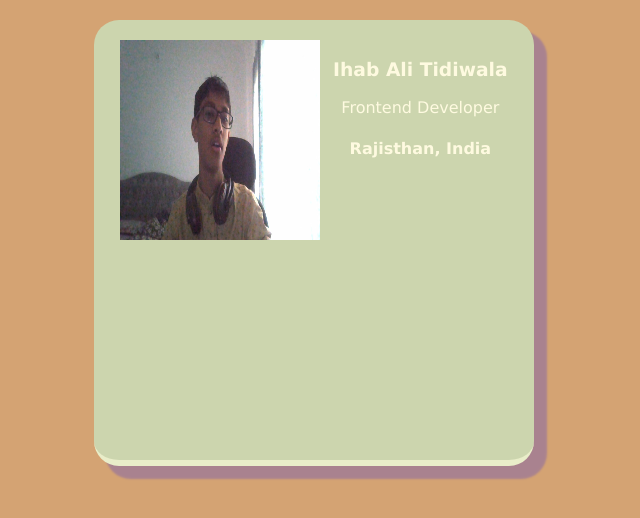
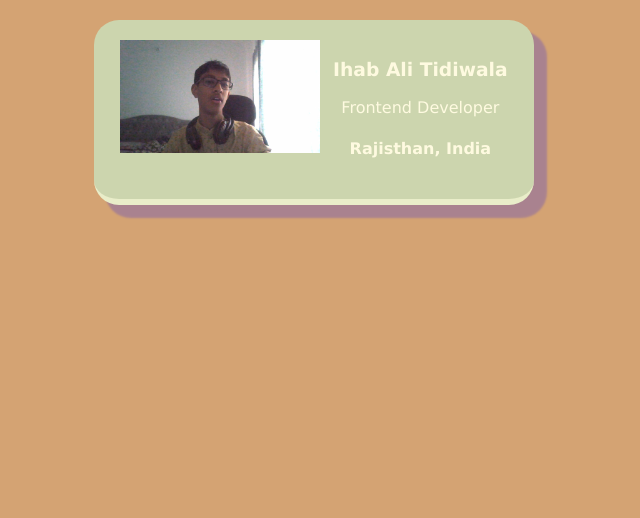
Before and after one commit to IllNoobis/business-card, a website built with Vite: page index.html in a window 1280 px wide. Shown: the whole page, without its empty margins (326-966 px from the left). Built offline with nearby package versions, Linux system fonts and the light colour scheme.

Commit message:
Update styles.css

```diff
--- a/styles.css
+++ b/styles.css
@@ -12,7 +12,7 @@ body {
 
 .card {
     width: 400px;
-    height: 400px;
+
     margin: 0 auto;
 
     padding: 20px;
```
